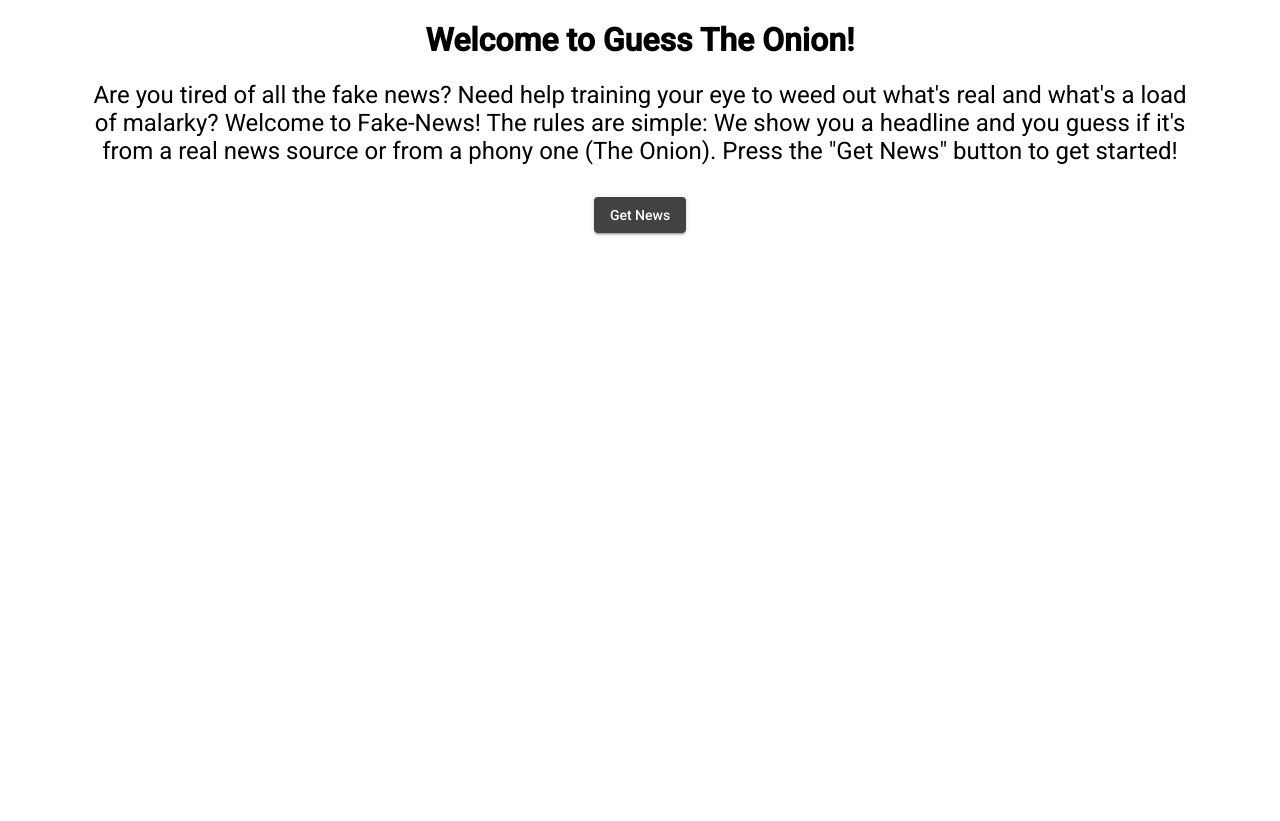
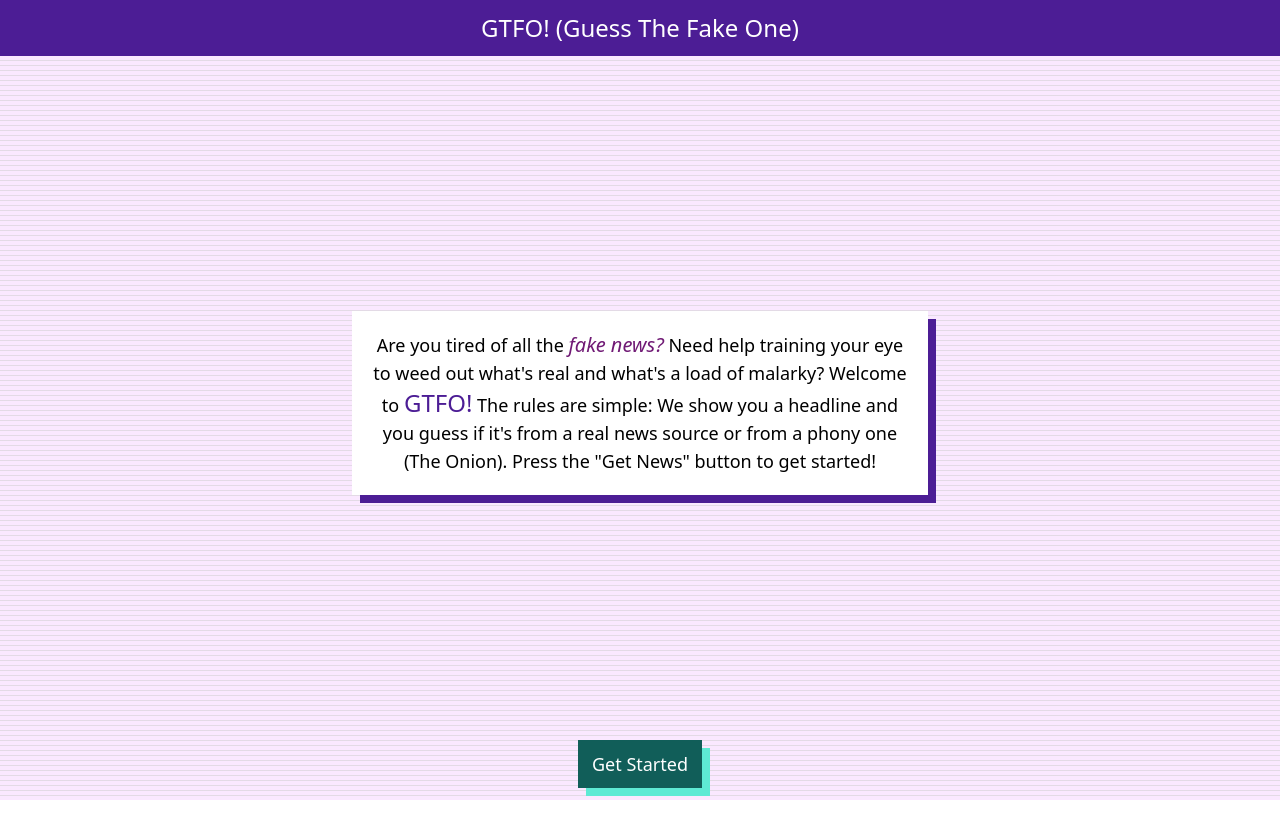
Before and after one commit to dgrbrady/fake-news, an Angular app: page / in a window 1280 px wide. After the commit the page ends 800 px from the top, so only its background shows below. Built offline with nearby package versions, Linux system fonts and the light colour scheme; no server answers.

Commit message:
adding tailwind and fixing landing page

```diff
--- a/package.json
+++ b/package.json
@@ -35,6 +35,7 @@
     "@types/jasmine": "~3.3.8",
     "@types/jasminewd2": "~2.0.3",
     "@types/node": "~8.9.4",
+    "autoprefixer": "^10.4.2",
     "codelyzer": "^5.0.0",
     "jasmine-core": "~3.4.0",
     "jasmine-spec-reporter": "~4.2.1",
@@ -43,8 +44,10 @@
     "karma-coverage-istanbul-reporter": "~2.0.1",
     "karma-jasmine": "~2.0.1",
     "karma-jasmine-html-reporter": "^1.4.0",
+    "postcss": "^8.4.5",
     "protractor": "~7.0.0",
     "schematics-scss-migrate": "^1.3.14",
+    "tailwindcss": "^3.0.15",
     "ts-node": "~7.0.0",
     "tslint": "~6.1.3",
     "typescript": "~4.5.5"
--- a/src/app/app.component.html
+++ b/src/app/app.component.html
@@ -1,22 +1,44 @@
-<div class="center" style="text-align:center">
-    <h1>Welcome to {{ title }}!</h1>
-</div>
+<div class="flex flex-row flex-wrap gap-2 h-full bg-fuchsia-100 root">
 
-<div *ngIf="showDescription" class="description">
-    Are you tired of all the fake news? Need help training your eye to weed out
-    what's real and what's a load of malarky? Welcome to Fake-News! The rules
+<h1 class="flex-100 h-fit text-center text-2xl p-3 bg-violet-900 text-white">
+    {{ title }}
+</h1>
+
+<div *ngIf="showDescription" class="
+    flex flex-100 justify-center mt-[10%]
+  ">
+    <div class="
+      flex-1 max-w-xl h-fit p-5
+      text-lg text-center
+      bg-white
+      shadow-brutal-violet
+    ">
+      Are you tired of all the <span class="italic text-fuchsia-900 text-xl">fake news?</span>
+      Need help training your eye to weed out
+      what's real and what's a load of malarky? Welcome to
+      <span class="text-2xl text-violet-900">GTFO!</span> The rules
       are simple: We show you a headline and you guess if it's from a real news
       source or from a phony one (The Onion). Press the "Get News" button to get
       started!
     </div>
+</div>
+
+<div *ngIf="showDescription" class="flex flex-100 justify-center mt-auto mb-3">
   <button
-    mat-raised-button
-    class="center"
-    style="display: block; margin-bottom: 1rem;"
+      class="
+        bg-teal-800 text-white text-lg py-2 px-3 shadow-brutal-teal-300
+        border-2 border-transparent
+        hover:bg-teal-200 hover:text-teal-900 hover:shadow-none hover:underline
+        hover:border-teal-900 hover:border-2
+        transition ease-in-out duration-500
+      "
       (click)="getPost()"
   >
-    Get News
+      Get Started
   </button>
+</div>
+
+  <!-- *ngIf="!showDescription" -->
 <div
     [ngStyle]="showDescription ? { display: 'none' } : ''"
     style="margin-bottom: 3rem;"
@@ -40,3 +62,4 @@
     (correct)="$event ? guessCorrect() : guessWrong()"
     (next)="getPost()"
 ></app-post>
+</div>
--- a/src/app/app.component.scss
+++ b/src/app/app.component.scss
@@ -1,17 +1,8 @@
-.center {
-  margin-left: auto;
-  margin-right: auto;
-}
-
 .result {
   font-size: 3rem;
   text-align: center;
 }
 
-.description {
-  text-align: center;
-  font-size: 1.5rem;
-  margin-left: 5rem;
-  margin-right: 5rem;
-  margin-bottom: 2rem;
+.root {
+  background-image: repeating-linear-gradient(transparent,#ccc 1px,transparent 0,transparent 5px);
 }
--- a/src/app/app.component.ts
+++ b/src/app/app.component.ts
@@ -20,7 +20,7 @@
 })
 export class AppComponent implements OnInit {
     constructor(private reddit: RedditService) {}
-    title = 'Guess The Onion';
+    title = 'GTFO! (Guess The Fake One)';
     posts: any[] = [];
     total = 0;
     post: { url: string; title: string; dataSet: 'real' | 'fake' };
--- a/src/app/app.module.ts
+++ b/src/app/app.module.ts
@@ -8,7 +8,7 @@
 import { BrowserAnimationsModule } from '@angular/platform-browser/animations';
 import { MaterialModule } from './material.module';
 import { ScoreComponent } from './components/score/score.component';
-
+import { environment } from '../environments/environment';
 import * as Sentry from '@sentry/browser';
 
 Sentry.init({
@@ -33,7 +33,9 @@
         BrowserAnimationsModule,
         MaterialModule
     ],
-    providers: [{ provide: ErrorHandler, useClass: SentryErrorHandler }],
+    providers: environment.production ?
+      [{ provide: ErrorHandler, useClass: SentryErrorHandler }] :
+      [],
     bootstrap: [AppComponent]
 })
 export class AppModule {}
--- a/src/styles.scss
+++ b/src/styles.scss
@@ -1,4 +1,7 @@
-/* You can add global styles to this file, and also import other style files */
+@tailwind base;
+@tailwind components;
+@tailwind utilities;
 
-html, body { height: 100%; }
-body { margin: 0; font-family: Roboto, "Helvetica Neue", sans-serif; }
+html,body {
+  height: 100%;
+}
--- /dev/null
+++ b/tailwind.config.js
@@ -0,0 +1,18 @@
+module.exports = {
+  content: [
+    './src/**/*.{html,ts}',
+    './projects/**/*.{html,ts}'
+  ],
+  theme: {
+    extend: {
+      boxShadow: {
+        'brutal-violet': '8px 8px #4C1D95',
+        'brutal-teal-300': '8px 8px #5eead4',
+      },
+      flex: {
+        '100': '1 1 100%'
+      }
+    },
+  },
+  plugins: [],
+}
```
Also changed, not shown: 1 other file (tests, documents, lock files or other folders). Lines whose indentation alone changed are shown as unchanged.
